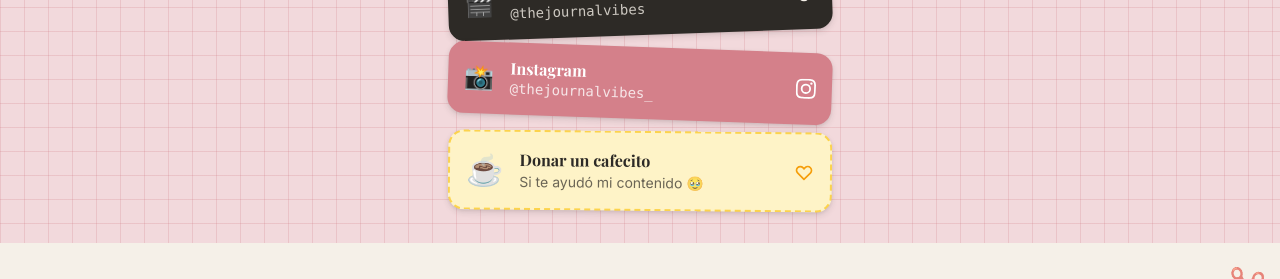
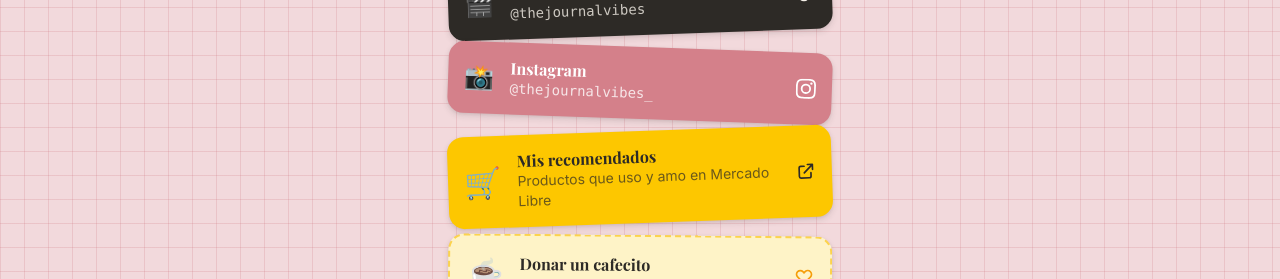
Before and after one commit to thejournalvibes/vibesbybel, a Next.js app: page / in a window 1280 px wide. Shown: the part 900-1179 px from the top of the page. Built offline with nearby package versions, Linux system fonts and the light colour scheme.

Commit message:
Add Mercado Libre recommended products link

```diff
--- a/src/components/sections/SocialLinks.tsx
+++ b/src/components/sections/SocialLinks.tsx
@@ -60,6 +60,27 @@
             </a>
           ))}
 
+          {/* Mercado Libre recomendados */}
+          <a
+            href="https://mercadolibre.com/sec/1Q2v9cg"
+            target="_blank"
+            rel="noopener noreferrer"
+            className="
+              link-card flex items-center gap-4 p-4 rounded-2xl shadow-paper
+              bg-yellow-400 text-charcoal -rotate-1
+              transition-transform hover:scale-105 active:scale-95
+            "
+          >
+            <span className="text-3xl">🛒</span>
+            <div className="flex-1">
+              <p className="font-serif font-bold text-base leading-tight">Mis recomendados</p>
+              <p className="text-sm opacity-70">Productos que uso y amo en Mercado Libre</p>
+            </div>
+            <svg className="w-5 h-5" viewBox="0 0 24 24" fill="none" stroke="currentColor" strokeWidth={2}>
+              <path strokeLinecap="round" strokeLinejoin="round" d="M10 6H6a2 2 0 00-2 2v10a2 2 0 002 2h10a2 2 0 002-2v-4M14 4h6m0 0v6m0-6L10 14" />
+            </svg>
+          </a>
+
           {/* Donar cafecito */}
           <a
             href="https://cafecito.app/thejournalvibes"
```
